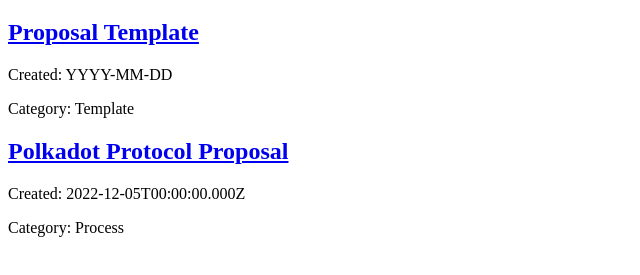
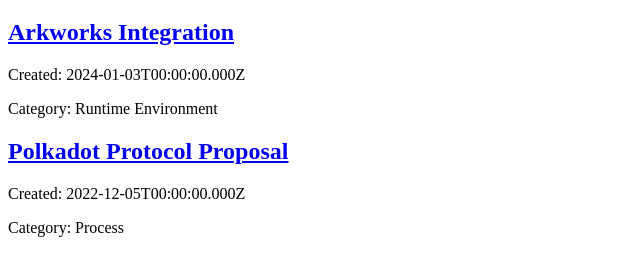
Before and after one commit to w3f/PPPs, a Gatsby site: page / in a window 1280 px wide. Shown: the part 61-336 px from the top of the page, without its empty margins (0-640 px from the left). Built offline with nearby package versions, Linux system fonts and the light colour scheme; Gatsby itself is replaced by a stand-in of ours.

Commit message:
template to proposal

```diff
--- a/proposals/0000-template.md
+++ b/proposals/0000-arkworks-integration.md
@@ -1,11 +1,11 @@
 ---
-Title: Proposal Template
+Title: Arkworks Integration
 Number: 0
 Status: Proposed
 Authors:
   - Achim Schneider<achim@parity.io>
-Created: YYYY-MM-DD
-Category: Template
+Created: 2023-13-03
+Category: Runtime Environment
 Requires:
 Replaces:
 ---
```
